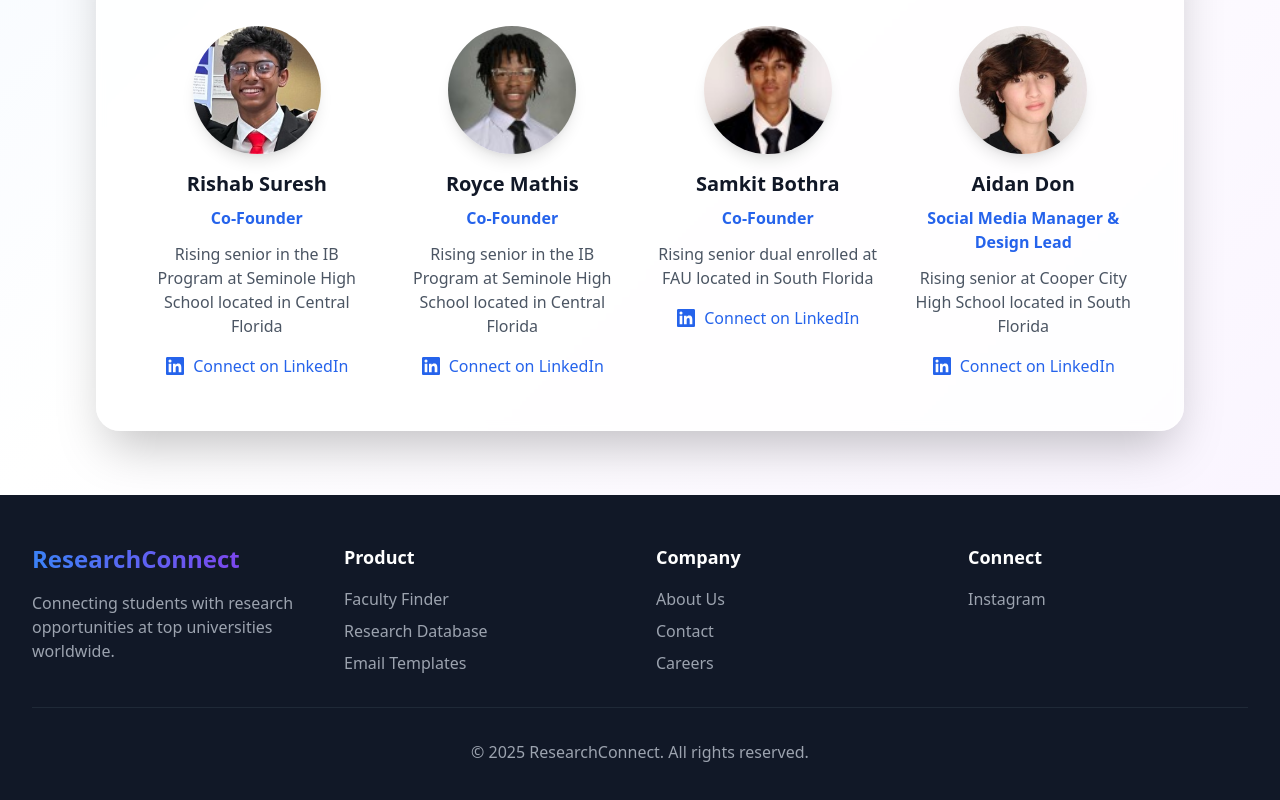
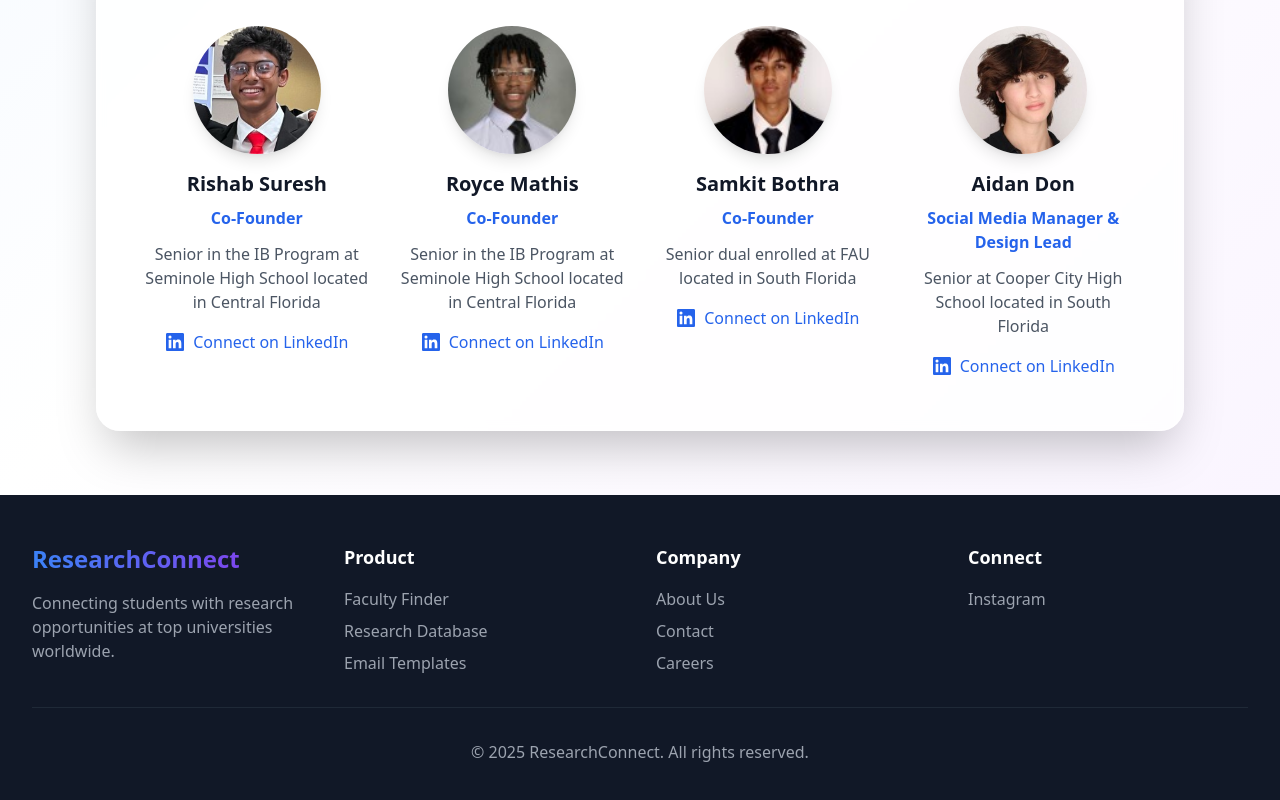
Before and after one commit to royce-swe/FinalResearchHelper, a React (Vite) app in the folder research-helper/frontend/: page /about in a window 1280 px wide. Shown: the part 819-1619 px from the top of the page. Built offline with nearby package versions, Linux system fonts and the light colour scheme; no server answers.

Commit message:
fixed api key

```diff
--- a/research-helper/frontend/src/components/AboutPage.tsx
+++ b/research-helper/frontend/src/components/AboutPage.tsx
@@ -6,7 +6,7 @@
 import rishabImage from '../assets/images/rishab-suresh.jpg';
 import royceImage from '../assets/images/royce-mathis.jpg';
 import samkitImage from '../assets/images/samkit-bothra.jpg';
-import aidanImage from '../assets/images/aidan-don.jpg'; // You'll need to add this image
+import aidanImage from '../assets/images/aidan-don.jpg';
 
 //const API_BASE = 'https://finalresearchhelper-production.up.railway.app';
 //const API_BASE = "http://localhost:5050";
@@ -15,28 +15,28 @@
   {
     name: 'Rishab Suresh',
     role: 'Co-Founder',
-    bio: 'Rising senior in the IB Program at Seminole High School located in Central Florida',
+    bio: 'Senior in the IB Program at Seminole High School located in Central Florida',
     image: rishabImage,
     linkedin: 'https://www.linkedin.com/in/rishab-suresh22/'
   },
   {
     name: 'Royce Mathis',
     role: 'Co-Founder',
-    bio: 'Rising senior in the IB Program at Seminole High School located in Central Florida',
+    bio: 'Senior in the IB Program at Seminole High School located in Central Florida',
     image: royceImage,
     linkedin: 'https://www.linkedin.com/in/roycejmathis/'
   },
   {
     name: 'Samkit Bothra',
     role: 'Co-Founder',
-    bio: 'Rising senior dual enrolled at FAU located in South Florida',
+    bio: 'Senior dual enrolled at FAU located in South Florida',
     image: samkitImage,
     linkedin: 'https://www.linkedin.com/in/samkit-bothra/'
   },
   {
     name: 'Aidan Don',
     role: 'Social Media Manager & Design Lead',
-    bio: 'Rising senior at Cooper City High School located in South Florida',
+    bio: 'Senior at Cooper City High School located in South Florida',
     image: aidanImage,
     linkedin: 'https://www.linkedin.com/in/aidankdon/'
   }
--- a/research-helper/frontend/src/components/AuthContext.tsx
+++ b/research-helper/frontend/src/components/AuthContext.tsx
@@ -30,7 +30,6 @@
   children: ReactNode;
 }
 
-// Use your existing API base
 //const API_BASE = "https://finalresearchhelper-production.up.railway.app";
 //const API_BASE = "http://localhost:5050";
 
```
Also changed, not shown: 2 other files (tests, documents, lock files or other folders).
